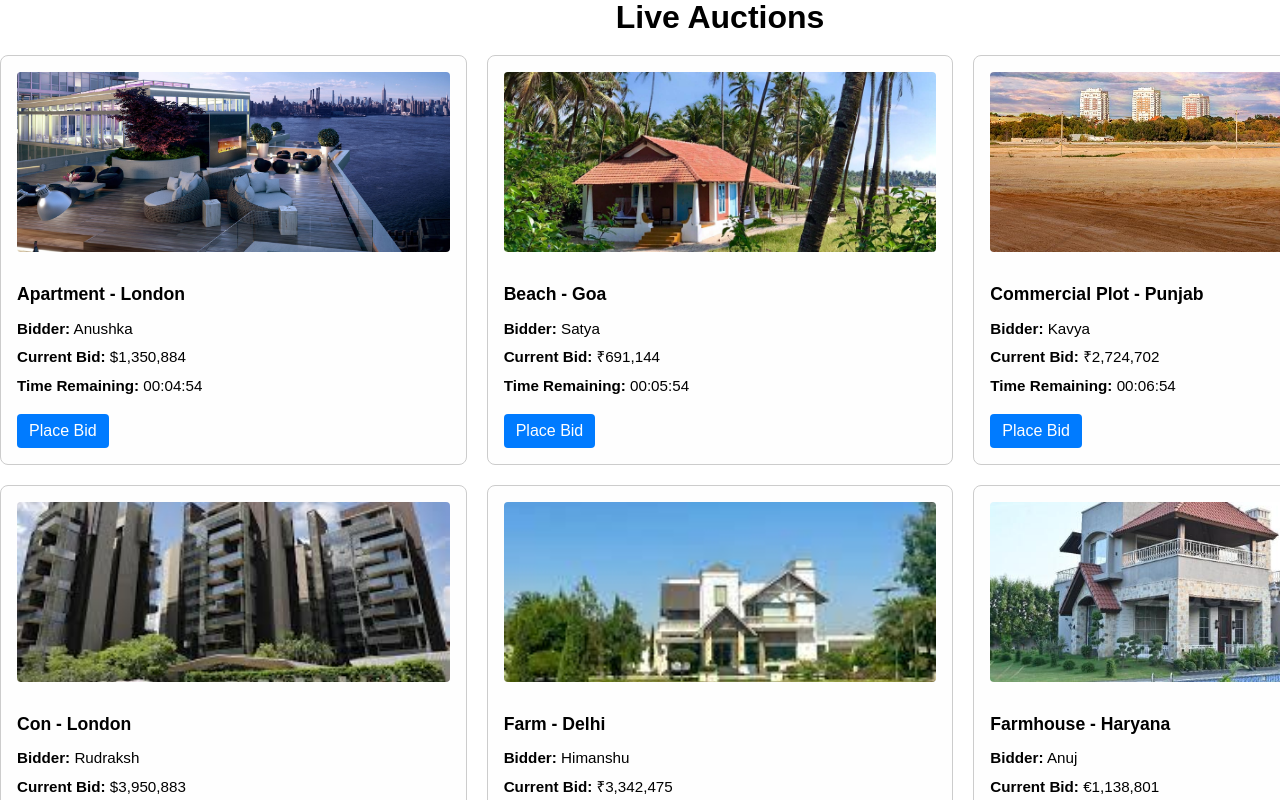
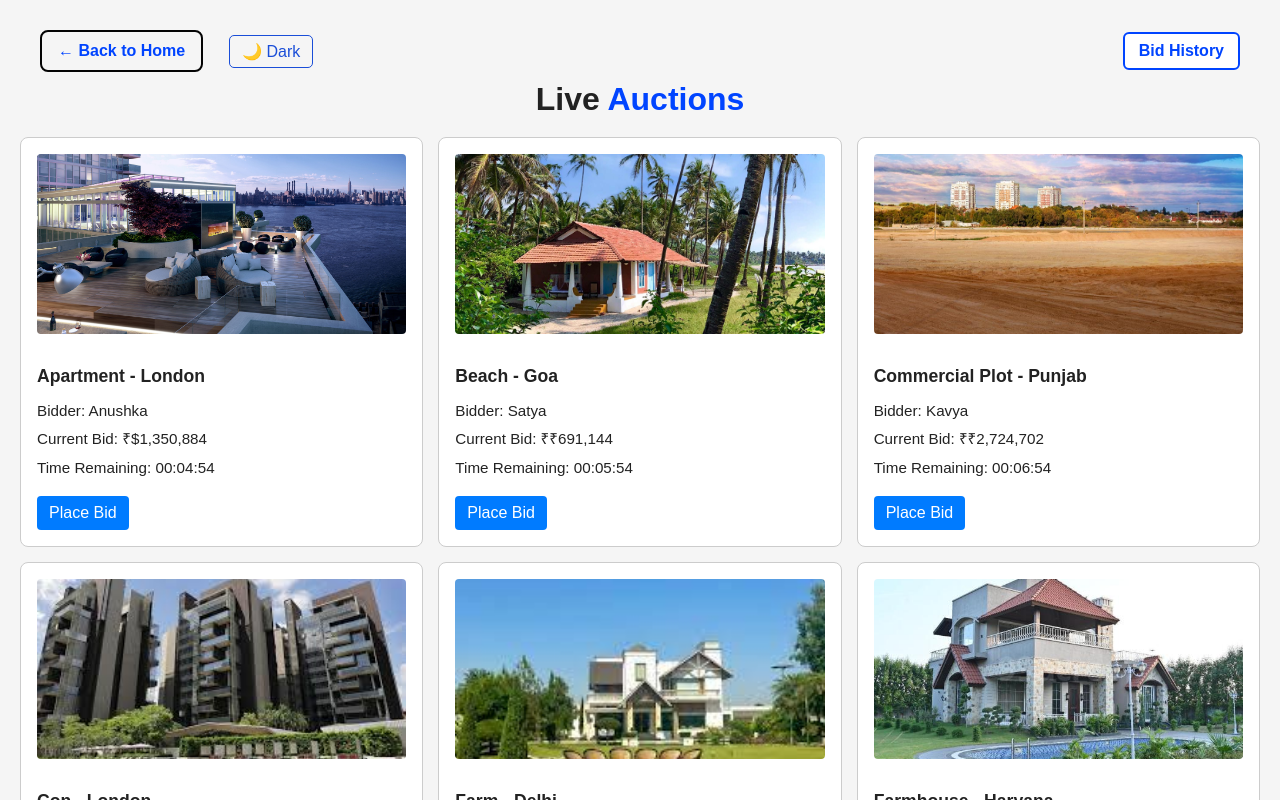
Before and after one commit to Yash990-bit/EstateEdge, a React (Vite) app: page /auctions in a window 1280 px wide. Shown: the top 800 px of the page. Built offline with nearby package versions, Linux system fonts and the light colour scheme.

Commit message:
add history section

```diff
--- a/src/App.css
+++ b/src/App.css
@@ -53,65 +53,15 @@ body {
   color: #0044ff;
 }
 
-.search-box {
-  display: flex;
-  flex-wrap: wrap;
-  justify-content: center;
-  gap: 10px;
-  margin-bottom: 20px;
+/* .banner-text {
+  font-size: 10rem;
+  line-height: 1.6;
+  color: #333;
 }
 
-.search-box input,
-.search-box select {
-  padding: 10px;
-  font-size: 1rem;
-  min-width: 250px;
-  border: 1px solid #ccc;
-  border-radius: 4px;
-  background-color: #b3cce2;
-}
-
-.search-box button {
-  background-color: #4caf50;
-  color: #000;
-  padding: 10px 20px;
-  font-weight: bold;
-  border: none;
-  border-radius: 4px;
-  cursor: pointer;
-}
-
-.search-box button:hover {
-  background-color: #45a049;
-}
-
-.popular-links {
-  display: flex;
-  flex-wrap: wrap;
-  justify-content: center;
-  align-items: center;
-  gap: 10px;
-}
-
-.popular-links h2 {
-  font-size: 20px;
-  width: 100%;
-  text-align: center;
-  margin-bottom: 10px;
-  color:#000000;
-}
-
-.popular-links a {
-  background: #a1bfd7;
-  padding: 5px 10px;
-  text-decoration: none;
-  color: #000;
-  border-radius: 4px;
-}
-
-.popular-links a:hover {
-  background: #7db3da;
-}
+.banner-text span {
+  color: #0044ff;
+} */
 
 .off,
 .become-section,
--- a/src/App.jsx
+++ b/src/App.jsx
@@ -25,22 +25,9 @@ function App() {
         <img src={banner} alt="Auction Banner" className="banner-img" />
         <div className="banner-overlay">
           <h1 className="banner-heading">Your Trusted Partner <span>In Growth</span></h1>
-          <div className="search-box">
-            <input type="text" placeholder="Neighborhood, City or State" />
-            <select>
-              <option>All Category</option>
-              <option>Residential</option>
-              <option>Commercial</option>
-            </select>
-            <button>🔍 SEARCH</button>
-          </div>
-          <div className="popular-links">
-            <h2>Popular Searches</h2>
-            <a href="#">Flat in Mumbai</a>
-            <a href="#">House in New Delhi</a>
-            <a href="#">Commercial in Bangalore</a>
-            <a href="#">Cars in Pune</a>
-          </div>
+          {/* <p className="banner-text">
+          Discover your perfect property, build your real estate portfolio, and unlock the potential of your assets with EstateEdge.
+          </p> */}
         </div>
       </div>
 
--- a/src/assets/components/Auction.css
+++ b/src/assets/components/Auction.css
@@ -4,11 +4,11 @@
   padding: 0;
   overflow-x: hidden;
 }
+
 .auction-container {
-  /* padding: 20px ; */
-  /* margin: 20px; */
-  width: 180vh;
-  margin: 0 auto;
+  padding: 20px ;
+  width: 100vw;
+  margin:auto auto;
 }
 
 .auction-container h1 {
@@ -17,10 +17,14 @@
   text-align: center;
 }
 
+.auction-container h1 span {
+  color: #0044ff;
+}
+
 .auction-grid {
   display: grid;
   grid-template-columns: repeat(3, 1fr);
-  gap: 20px;
+  gap: 15px;
 }
 
 .auction-card {
@@ -66,3 +70,160 @@
 .place-bid-btn:hover {
   background-color: #10ac37;
 }
+
+.auction-top-bar {
+  display: flex;
+  justify-content: flex-start;
+  align-items: center;
+  padding: 10px 20px;
+  gap: 10px;
+}
+
+.auction-top-bar h1 {
+  font-size: 2rem;
+  margin: 0;
+}
+
+.auction-top-bar h1 span {
+  color: #0044ff;
+}
+.back-btn,
+.theme-toggle-btn {
+  padding: 10px 16px;
+  border: none;
+  border-radius: 8px;
+  font-weight: bold;
+  cursor: pointer;
+}
+
+.back-btn {
+  background-color: transparent;
+  color: #0044ff;
+  border: 2px solid #040404;
+}
+
+.back-btn:hover {
+  background-color: #0044ff;
+  color: white;
+}
+
+.theme-toggle-btn {
+  background-color: white;
+  border: 2px solid #0044ff;
+  color: #0044ff;
+}
+
+body.light {
+  background-color: #f5f5f5;
+  color: #222;
+}
+
+body.dark {
+  background-color: #1e1e1e;
+  color: #f0f0f0;
+}
+
+body.dark .auction-card {
+  background-color: #2a2a2a;
+  border: 1px solid #444;
+}
+
+body.light .auction-card {
+  background-color: #fff;
+  border: 1px solid #ccc;
+}
+
+@media (max-width: 768px) {
+  .auction-container h1,
+  .auction-top-bar h1 {
+    font-size: 1.5rem;
+  }
+
+  .auction-card img {
+    height: 150px;
+  }
+}
+
+@media (max-width: 480px) {
+  .auction-top-bar {
+    flex-direction: column;
+    align-items: flex-start;
+  }
+
+  .auction-top-bar h1 {
+    font-size: 1.2rem;
+  }
+
+  .place-bid-btn {
+    width: 100%;
+    text-align: center;
+  }
+}
+
+.history-toggle {
+  margin-left: auto;
+  background-color: #fff;
+  color: #0044ff;
+  padding: 8px 14px;
+  font-weight: bold;
+  border-radius: 6px;
+  border: 2px solid #0044ff;
+  cursor: pointer;
+  transition: background 0.3s ease;
+}
+
+.history-toggle:hover {
+  background-color: #0044ff;
+  color: #fff;
+}
+
+.bid-history-dropdown {
+  position: absolute;
+  top: 60px;
+  right: 20px;
+  width: 260px;
+  max-height: 300px;
+  overflow-y: auto;
+  background-color: white;
+  border: 2px solid #0044ff;
+  padding: 10px;
+  border-radius: 8px;
+  box-shadow: 0 4px 16px rgba(0,0,0,0.1);
+  z-index: 1000;
+}
+
+.bid-history-dropdown h2 {
+  font-size: 1.1rem;
+  margin-bottom: 8px;
+  color: #0044ff;
+}
+
+.bid-history-dropdown ul {
+  list-style: none;
+  padding: 0;
+  font-size: 0.9rem;
+}
+
+.bid-history-dropdown li {
+  padding: 6px 0;
+  border-bottom: 1px solid #eee;
+}
+
+body.dark .bid-history-dropdown {
+  background-color: #2a2a2a;
+  color: #f0f0f0;
+  border-color: #10ac37;
+}
+
+.delete-btn {
+  margin-left: 10px;
+  background: transparent;
+  color: red;
+  border: none;
+  font-size: 1rem;
+  cursor: pointer;
+}
+
+.delete-btn:hover {
+  color: darkred;
+}
--- a/src/assets/components/Auction.jsx
+++ b/src/assets/components/Auction.jsx
@@ -2,7 +2,6 @@ import React, { useEffect, useState } from 'react';
 import data from '../../data/data.json';
 import './Auction.css';
 
-// Import images from src/assets/bid/
 import apartment from '../../assets/bid/apartment.png';
 import beach from '../../assets/bid/beach.png';
 import commercial from '../../assets/bid/commercial.png';
@@ -19,14 +18,12 @@ import studio from '../../assets/bid/studio.png';
 import ware from '../../assets/bid/ware.png';
 import warehouse from '../../assets/bid/warehouse.png';
 
-// Array of images for assignment
 const images = [
   apartment, beach, commercial, con, farm, farmhouse,
   flat, goa, london, office, pent, penthouse,
   studio, ware, warehouse
 ];
 
-// Extend data with images and endTime
 const extendedData = data.map((item, i) => ({
   ...item,
   endTime: new Date(Date.now() + (5 + i) * 60 * 1000),
@@ -35,6 +32,9 @@ const extendedData = data.map((item, i) => ({
 
 function Auction() {
   const [auctions, setAuctions] = useState([]);
+  const [theme, setTheme] = useState('light');
+  const [bidHistory, setBidHistory] = useState([]);
+  const [showHistory, setShowHistory] = useState(false);
 
   useEffect(() => {
     setAuctions(extendedData);
@@ -56,6 +56,28 @@ function Auction() {
     return () => clearInterval(timer);
   }, []);
 
+  useEffect(() => {
+    document.body.className = theme;
+  }, [theme]);
+
+  const toggleTheme = () => {
+    setTheme(prev => (prev === 'light' ? 'dark' : 'light'));
+  };
+
+  const handlePlaceBid = (item) => {
+    const newBid = {
+      id: Date.now(),
+      item: item.item,
+      amount: item.bid,
+      time: new Date().toLocaleTimeString()
+    };
+    setBidHistory(prev => [newBid, ...prev]);
+  };
+
+  const handleDeleteBid = (id) => {
+    setBidHistory(prev => prev.filter(bid => bid.id !== id));
+  };
+
   const formatTimeLeft = (ms) => {
     if (ms <= 0) return 'Auction Ended';
     const totalSeconds = Math.floor(ms / 1000);
@@ -68,16 +90,41 @@ function Auction() {
 
   return (
     <div className="auction-container">
-      <h1>Live Auctions</h1>
+      <div className="auction-top-bar">
+        <button onClick={() => window.location.href = '/'} className="back-btn">← Back to Home</button>
+        <button className="theme-toggle" onClick={toggleTheme}>
+          {theme === 'dark' ? "☀️ Light" : "🌙 Dark"}
+        </button>
+        <button className="history-toggle" onClick={() => setShowHistory(!showHistory)}>
+           Bid History
+        </button>
+      </div>
+
+      {showHistory && (
+        <div className="bid-history-dropdown">
+          <h2>Bid History</h2>
+          <ul>
+            {bidHistory.length === 0 && <li>No bids placed yet.</li>}
+            {bidHistory.map((bid) => (
+              <li key={bid.id}>
+                {bid.item} – ₹{bid.amount} at {bid.time}
+                <button className="delete-btn" onClick={() => handleDeleteBid(bid.id)}></button>
+              </li>
+            ))}
+          </ul>
+        </div>
+      )}
+
+      <h1>Live <span>Auctions</span></h1>
       <div className="auction-grid">
         {auctions.map((item) => (
           <div key={item.id} className="auction-card">
             <img src={item.image} alt={item.item} />
             <h3>{item.item}</h3>
-            <p><strong>Bidder:</strong> {item.bidder}</p>
-            <p><strong>Current Bid:</strong> {item.bid}</p>
-            <p><strong>Time Remaining:</strong> {item.countdown || 'Loading...'}</p>
-            <button className="place-bid-btn">Place Bid</button>
+            <p>Bidder: {item.bidder}</p>
+            <p>Current Bid: ₹{item.bid}</p>
+            <p>Time Remaining: {item.countdown || 'Loading...'}</p>
+            <button className="place-bid-btn" onClick={() => handlePlaceBid(item)}>Place Bid</button>
           </div>
         ))}
       </div>
```
